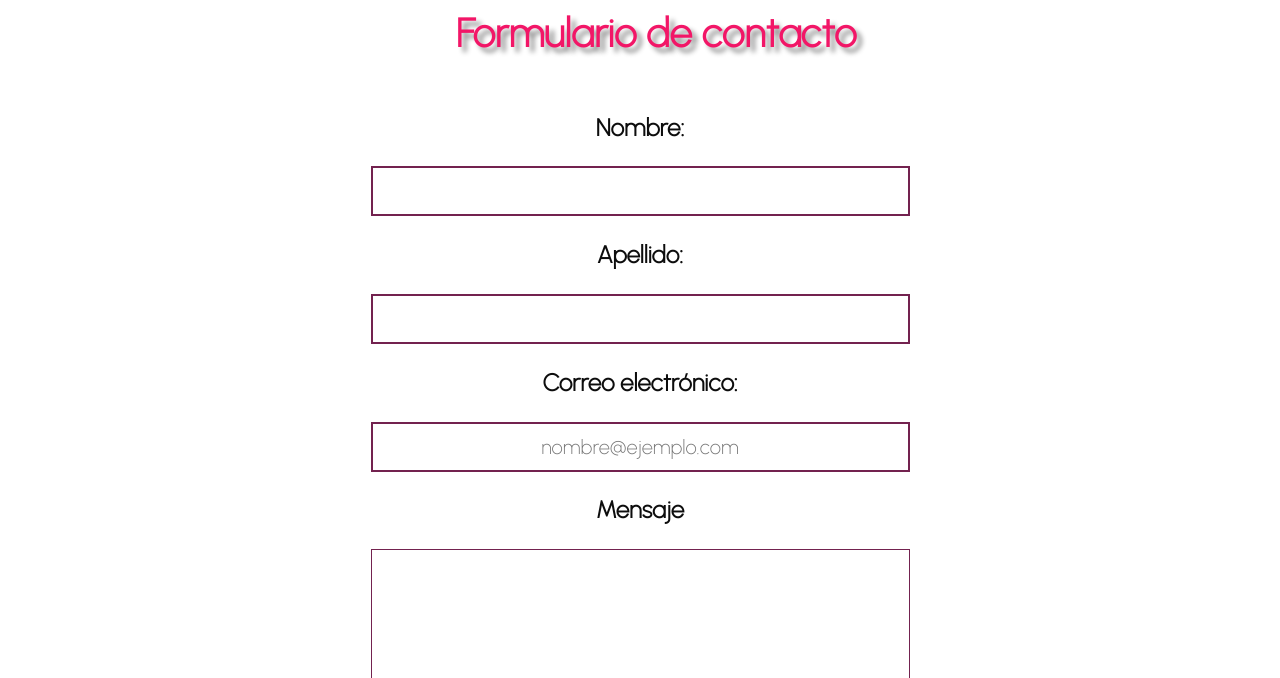
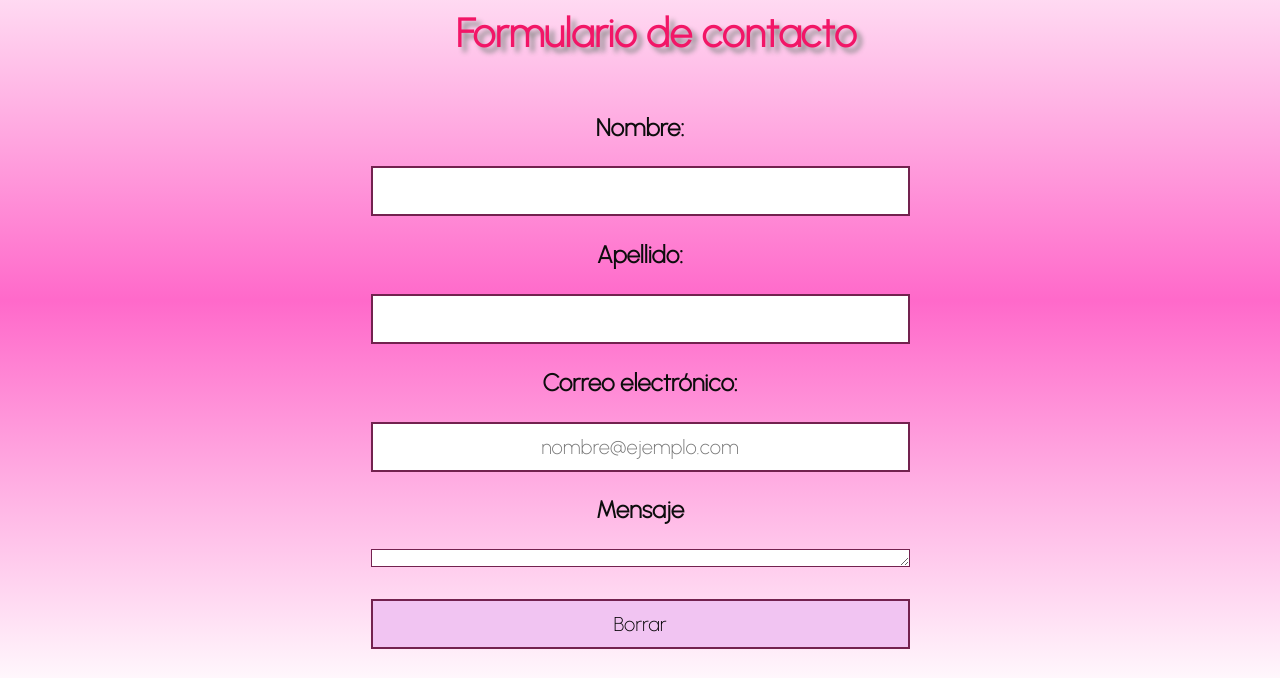
Before and after one commit to luzleale/proyecto-final-desarrollo-web, a website: page paginas/contacto.html in a window 1280 px wide. Shown: the part 100-778 px from the top of the page. Drawn offline with nearby package versions, Linux system fonts and the light colour scheme.

Commit message:
modifico formulario de contacto

```diff
--- a/paginas/contacto.html
+++ b/paginas/contacto.html
@@ -124,7 +124,7 @@
     <!--Fin del header-->
 
     <!--Inicio del contenido-->
-    <main>
+    <main class="gradientContacto">
       <section class="contenedorForm">
         <!--Este es mi formulario-->
         <form action="" class="contenedorForm__estilos">
--- a/scss/pags/_contacto.scss
+++ b/scss/pags/_contacto.scss
@@ -1,5 +1,10 @@
+.gradientContacto {
+  background-image: linear-gradient(white, $rosa-claro, white);
+}
 .contenedorForm {
-  width: 100%;
+  margin: 0 auto;
+  width: 80%;
+  height: 90vh;
   display: flex;
   justify-content: left;
   &__estilos {
--- a/scss/pags/_servicios.scss
+++ b/scss/pags/_servicios.scss
@@ -13,10 +13,6 @@
   padding: $padding;
   border-style: $border-style;
   border-color: $border-color;
-}
-
-.gradientServicios {
-  background-image: linear-gradient(white, $rosa-claro, white);
 }
 
 .flexServicios {
```
Also changed, not shown: paginas/servicios.html (+1 -1 lines), css/style.css, 1 other file.
